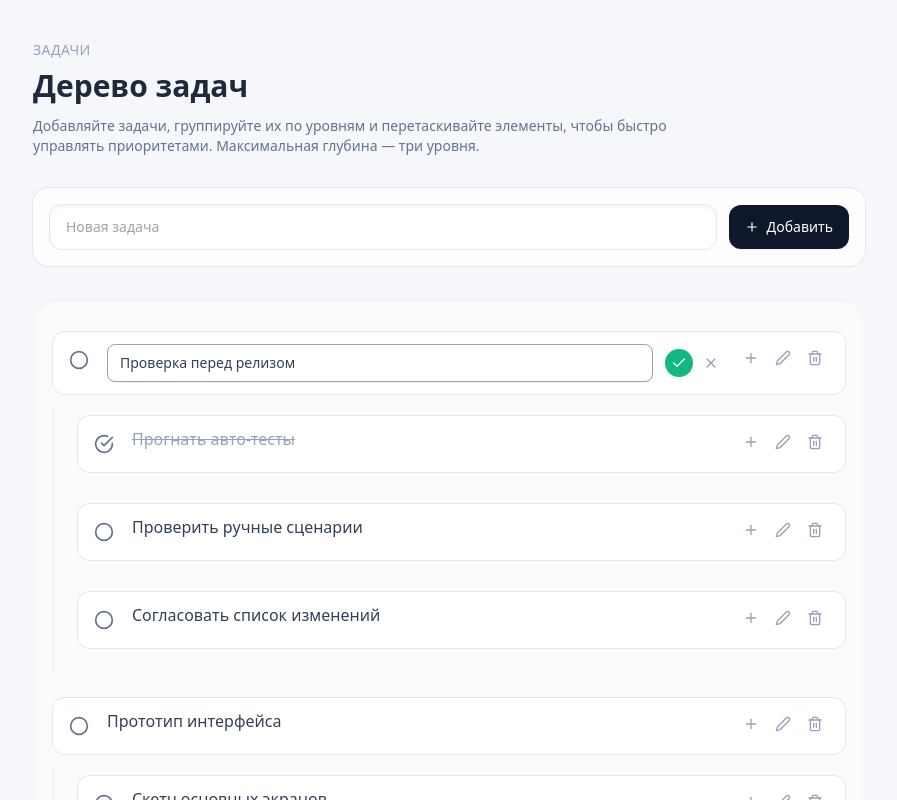
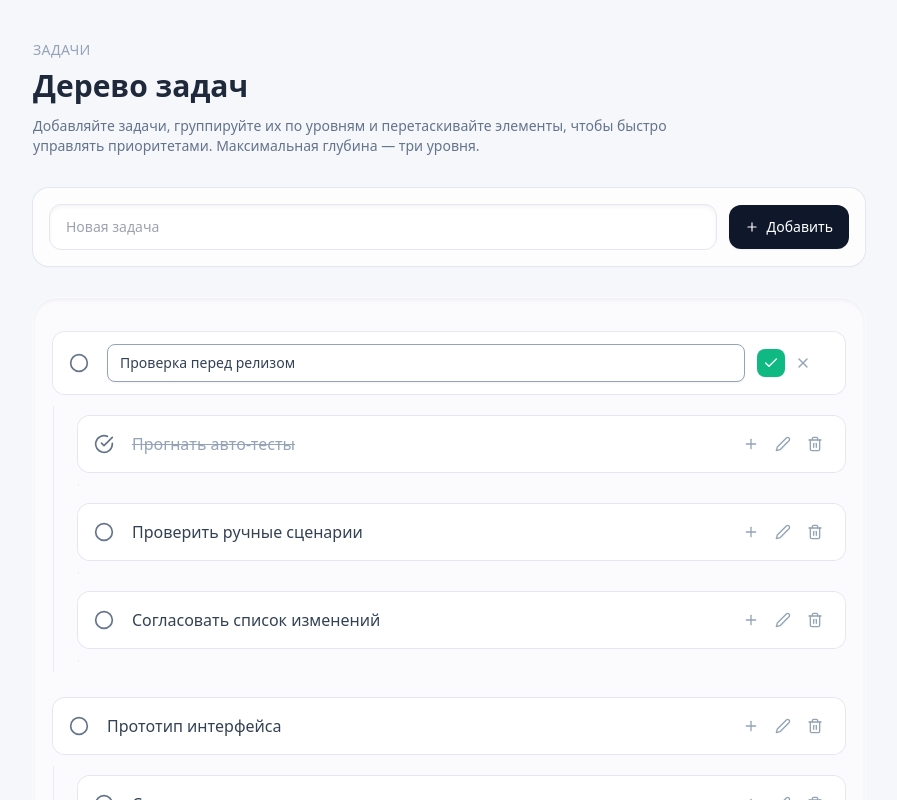
Before and after one commit to nicolay-i/todo-v5, a React (Vite) app: page / in a window 1280 px wide. Both pictures are taken after a click on the button 974 px from the left and 358 px from the top of the page. Shown: the top 800 px of the page, without its empty margins (191-1088 px from the left). Built offline with nearby package versions, Linux system fonts and the light colour scheme.

Commit message:
поправил стили

```diff
--- a/src/components/TodoItem.tsx
+++ b/src/components/TodoItem.tsx
@@ -19,7 +19,7 @@ interface TodoItemProps {
 }
 
 const actionButtonStyles =
-  'rounded-full p-1.5 text-slate-400 transition-colors duration-150 hover:bg-slate-100 hover:text-slate-700 focus-visible:outline-none'
+  'rounded-lg p-1.5 text-slate-400 transition-colors duration-150 hover:bg-slate-100 hover:text-slate-700 focus-visible:outline-none'
 
 const TodoItemComponent = ({ todo, depth }: TodoItemProps) => {
   const store = useTodoStore()
@@ -86,7 +86,7 @@ const TodoItemComponent = ({ todo, depth }: TodoItemProps) => {
         onDragStart={handleDragStart}
         onDragEnd={handleDragEnd}
       >
-        <div className="flex items-start gap-3 px-4 py-3">
+        <div className="flex items-center gap-3 px-4 py-3">
           <button
             type="button"
             onClick={handleToggle}
@@ -104,6 +104,12 @@ const TodoItemComponent = ({ todo, depth }: TodoItemProps) => {
                   autoFocus
                   value={titleDraft}
                   onChange={(event) => setTitleDraft(event.target.value)}
+                  onKeyDown={(event) => {
+                    if (event.key === 'Escape') {
+                      setTitleDraft(todo.title)
+                      setIsEditing(false)
+                    }
+                  }}
                   placeholder="Название задачи"
                 />
                 <div className="flex items-center gap-1 self-end sm:self-auto">
@@ -133,6 +139,8 @@ const TodoItemComponent = ({ todo, depth }: TodoItemProps) => {
           </div>
 
           <div className="flex items-center gap-1">
+            {!isEditing && (
+              <>
                 {canAddChild && (
                   <button
                     type="button"
@@ -161,6 +169,8 @@ const TodoItemComponent = ({ todo, depth }: TodoItemProps) => {
                 >
                   <FiTrash2 />
                 </button>
+              </>
+            )}
           </div>
         </div>
 
```
Also changed, not shown: 1 other file (tests, documents, lock files or other folders). Lines whose indentation alone changed are shown as unchanged.
